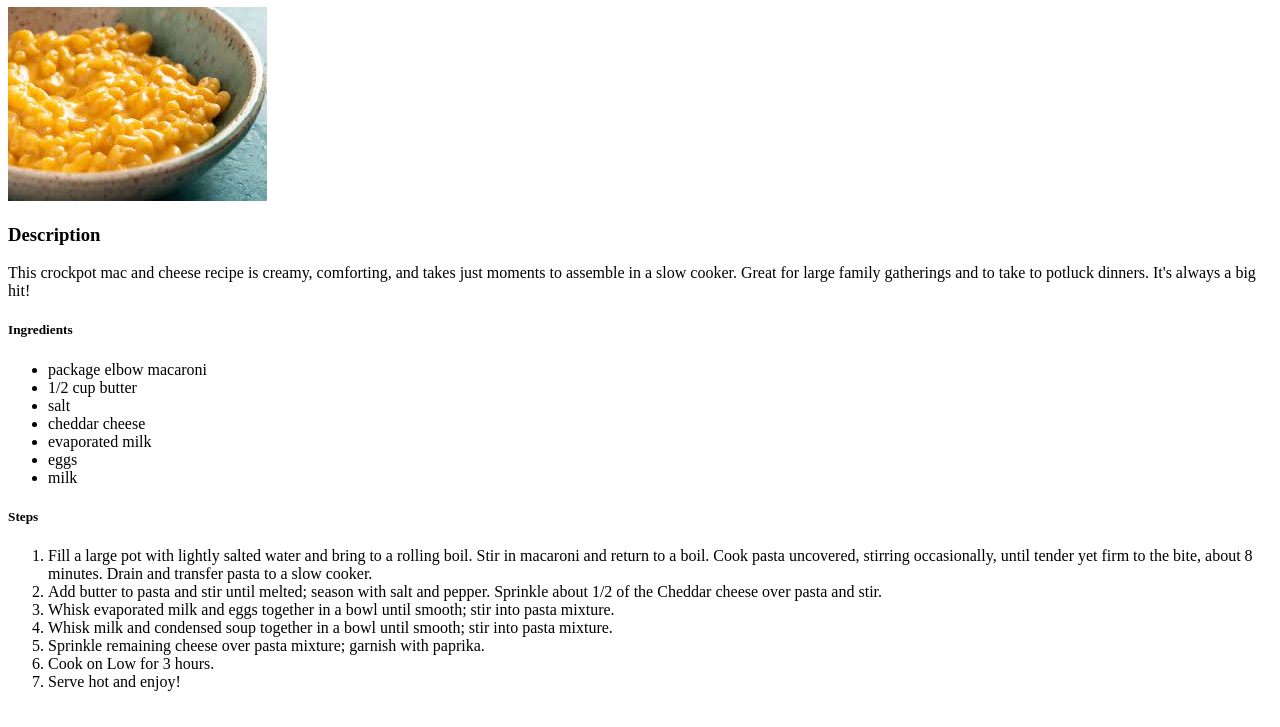
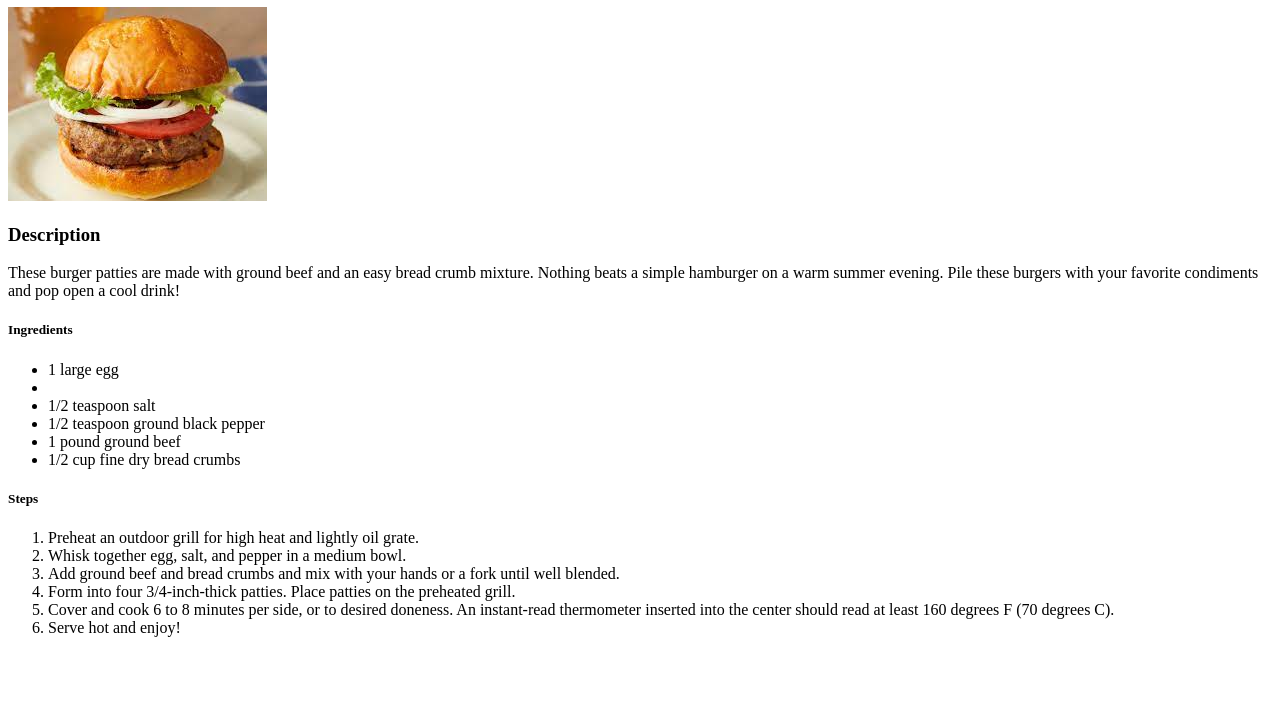
Before and after one commit to CamilaTorres1035/odin-recipes, a plain HTML site: page recipes/burger.html in a window 1280 px wide. Shown: the part 73-800 px from the top of the page. Drawn offline with Linux system fonts and the light colour scheme.

Commit message:
Modified to make sence with the names
change the information of burger and pizza to make that everyone have his own recipe

```diff
--- a/recipes/burger.html
+++ b/recipes/burger.html
@@ -6,28 +6,25 @@
     <title>Document</title>
 </head>
 <body>
-    <h1>Mac and Cheese</h1>
-    <img src="../mandc.jpg" alt="mac and Cheese">
+    <h1>burger</h1>
+    <img src="../burger.jpg" alt="burger">
     <h3>Description</h3>
-    <p>This crockpot mac and cheese recipe is creamy, comforting, and takes just moments to assemble in a slow cooker. Great for large family gatherings and to take to potluck dinners. It's always a big hit!</p>
+    <p>These burger patties are made with ground beef and an easy bread crumb mixture. Nothing beats a simple hamburger on a warm summer evening. Pile these burgers with your favorite condiments and pop open a cool drink!</p>
     <h5>Ingredients</h5>
     <ul>
-        <li>package elbow macaroni</li>
-        <li>1/2 cup butter</li>
-        <li>salt</li>
-        <li>cheddar cheese</li>
-        <li>evaporated milk</li>
-        <li>eggs</li>
-        <li>milk</li>
+        <li>1 large egg<li>
+        <li>1/2 teaspoon salt</li>
+        <li>1/2 teaspoon ground black pepper</li>
+        <li>1 pound ground beef</li>
+        <li>1/2 cup fine dry bread crumbs</li>
     </ul>
     <h5>Steps</h5>
     <ol>
-        <li>Fill a large pot with lightly salted water and bring to a rolling boil. Stir in macaroni and return to a boil. Cook pasta uncovered, stirring occasionally, until tender yet firm to the bite, about 8 minutes. Drain and transfer pasta to a slow cooker.</li>
-        <li>Add butter to pasta and stir until melted; season with salt and pepper. Sprinkle about 1/2 of the Cheddar cheese over pasta and stir.</li>
-        <li>Whisk evaporated milk and eggs together in a bowl until smooth; stir into pasta mixture.</li>
-        <li>Whisk milk and condensed soup together in a bowl until smooth; stir into pasta mixture.</li>
-        <li>Sprinkle remaining cheese over pasta mixture; garnish with paprika.</li>
-        <li>Cook on Low for 3 hours.</li>
+        <li>Preheat an outdoor grill for high heat and lightly oil grate.</li>
+        <li>Whisk together egg, salt, and pepper in a medium bowl.</li>
+        <li>Add ground beef and bread crumbs and mix with your hands or a fork until well blended.</li>
+        <li>Form into four 3/4-inch-thick patties. Place patties on the preheated grill.</li>
+        <li>Cover and cook 6 to 8 minutes per side, or to desired doneness. An instant-read thermometer inserted into the center should read at least 160 degrees F (70 degrees C).</li>
         <li>Serve hot and enjoy!</li>
     </ol>
 </body>
```
Also changed, not shown: recipes/pizza.htm (+12 -15 lines), burger.jpg (added).
